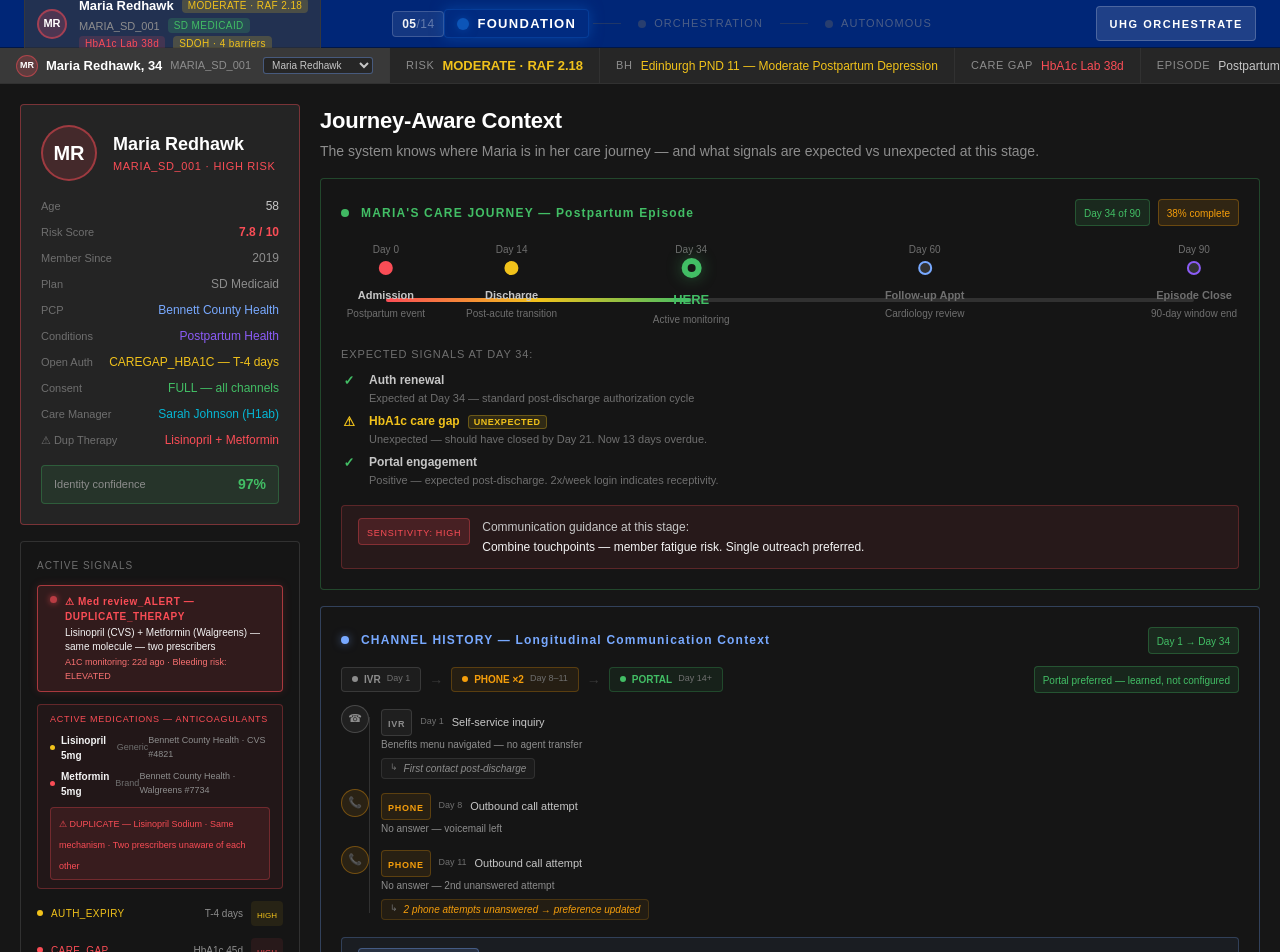
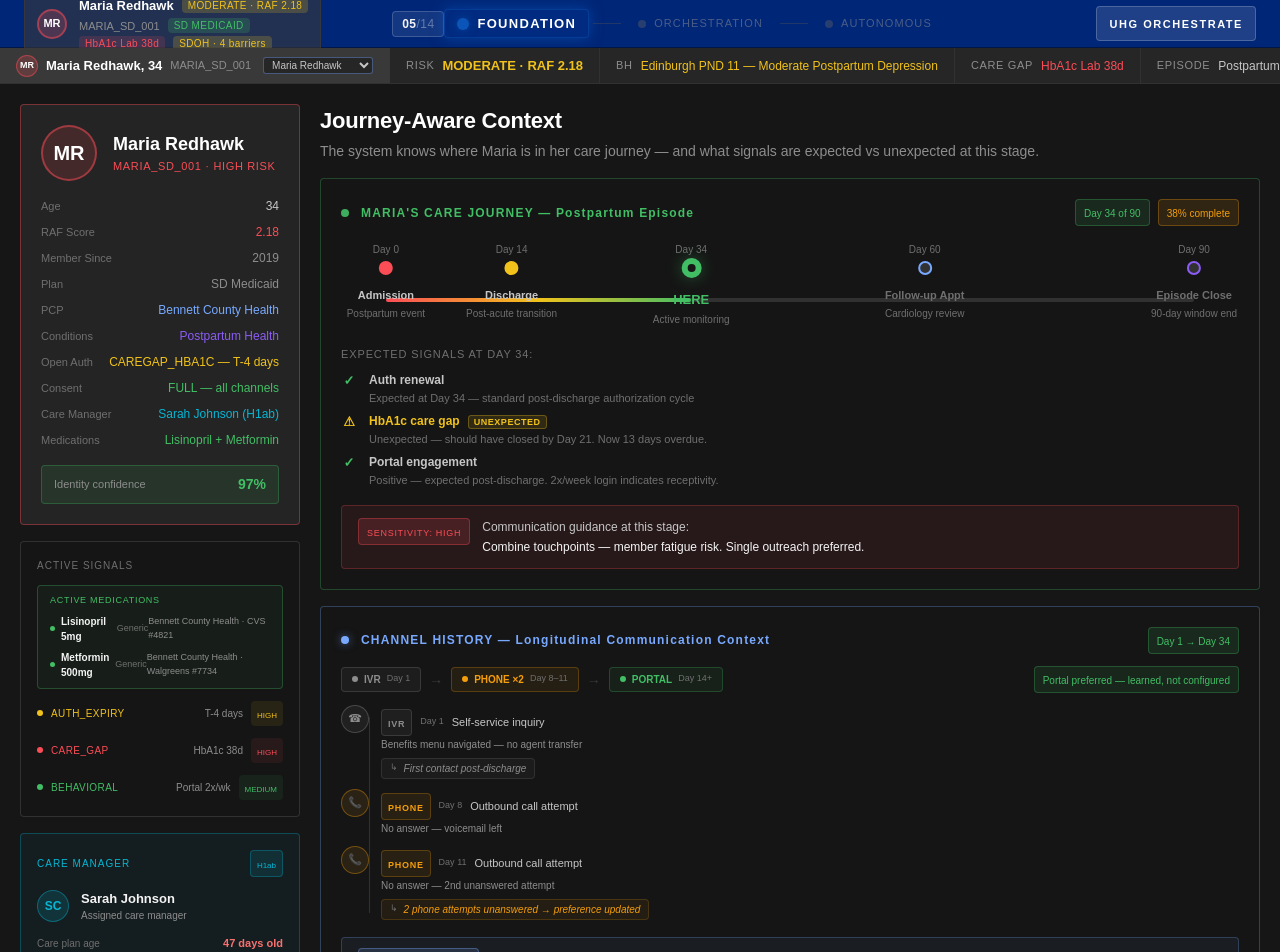
Before and after one commit to rickwill-ibm/RHTP-Code-Base, a Next.js app: page /uhg-orchestrate/consumer-360 in a window 1280 px wide. Shown: the top 952 px of the page. Built offline with nearby package versions, Linux system fonts and the light colour scheme.

Commit message:
Fixed UHG-ORCHESTRATE data inconsistencies for Maria Redhawk - Consumer-360 and Fragmentation screens

```diff
--- a/src/app/uhg-orchestrate/consumer-360/page.tsx
+++ b/src/app/uhg-orchestrate/consumer-360/page.tsx
@@ -70,8 +70,8 @@ interface ProfileAttribute {
 }
 
 const PROFILE_ATTRIBUTES: ProfileAttribute[] = [
-  { id: 'pa-age',    label: 'Age',           value: '58',                    color: '#c6c6c6' },
-  { id: 'pa-risk',   label: 'Risk Score',    value: '7.8 / 10',              color: '#fa4d56' },
+  { id: 'pa-age',    label: 'Age',           value: '34',                    color: '#c6c6c6' },
+  { id: 'pa-risk',   label: 'RAF Score',     value: '2.18',                  color: '#fa4d56' },
   { id: 'pa-member', label: 'Member Since',  value: '2019',                  color: '#8d8d8d' },
   { id: 'pa-plan',   label: 'Plan',          value: 'SD Medicaid',          color: '#8d8d8d' },
   { id: 'pa-pcp',    label: 'PCP',           value: 'Bennett County Health',        color: '#78a9ff' },
@@ -79,7 +79,7 @@ const PROFILE_ATTRIBUTES: ProfileAttribute[] = [
   { id: 'pa-auth',   label: 'Open Auth',     value: 'CAREGAP_HBA1C — T-4 days',   color: '#f1c21b' },
   { id: 'pa-consent',label: 'Consent',       value: 'FULL — all channels',   color: '#42be65' },
   { id: 'pa-cm',     label: 'Care Manager',  value: 'Sarah Johnson (H1ab)',     color: '#06b6d4' },
-  { id: 'pa-dup',    label: '⚠ Dup Therapy', value: 'Lisinopril + Metformin',   color: '#fa4d56' },
+  { id: 'pa-meds',   label: 'Medications',   value: 'Lisinopril + Metformin',   color: '#42be65' },
 ];
 
 // ─── Journey Timeline Component ───────────────────────────────────────────────
@@ -453,7 +453,7 @@ export default function Consumer360Screen() {
       <MariaStatusStrip
         state="known"
         authStatus="AUTH T-4 days"
-        careGapStatus="HbA1c Gap 45d"
+        careGapStatus="HbA1c Gap 38d"
         episodeStatus="Postpartum Health"
         visible
       />
@@ -516,24 +516,12 @@ export default function Consumer360Screen() {
               style={{ background: 'rgba(22,22,22,0.95)', border: '1px solid rgba(57,57,57,0.8)', opacity: 0 }}
             >
               <span className="font-mono uppercase" style={{ fontSize: '10px', color: '#6f6f6f', letterSpacing: '0.1em' }}>ACTIVE SIGNALS</span>
-              {/* Duplicate Therapy Critical Alert */}
-              <div
-                className="rounded px-3 py-2 flex items-start gap-2"
-                style={{ background: 'rgba(250,77,86,0.12)', border: '1.5px solid rgba(250,77,86,0.6)', boxShadow: '0 0 10px rgba(250,77,86,0.15)' }}
-              >
-                <div className="rounded-full flex-shrink-0 mt-0.5" style={{ width: 7, height: 7, background: '#fa4d56', animation: 'authPulse 1s ease-in-out infinite', boxShadow: '0 0 6px #fa4d56' }} />
-                <div className="flex flex-col gap-0.5">
-                  <span className="font-mono font-bold" style={{ fontSize: '10px', color: '#fa4d56', letterSpacing: '0.06em' }}>⚠ Med review_ALERT — DUPLICATE_THERAPY</span>
-                  <span style={{ fontSize: '10px', color: '#f4f4f4', lineHeight: 1.4 }}>Lisinopril (CVS) + Metformin (Walgreens) — same molecule — two prescribers</span>
-                  <span style={{ fontSize: '9px', color: '#f87171' }}>A1C monitoring: 22d ago · Bleeding risk: ELEVATED</span>
-                </div>
-              </div>
-              {/* Medication History — Duplicate Therapy */}
-              <div className="rounded px-3 py-2 flex flex-col gap-1.5" style={{ background: 'rgba(250,77,86,0.06)', border: '1px solid rgba(250,77,86,0.3)' }}>
-                <span className="font-mono" style={{ fontSize: '9px', color: '#fa4d56', letterSpacing: '0.08em' }}>ACTIVE MEDICATIONS — ANTICOAGULANTS</span>
+              {/* Active Medications */}
+              <div className="rounded px-3 py-2 flex flex-col gap-1.5" style={{ background: 'rgba(66,190,101,0.06)', border: '1px solid rgba(66,190,101,0.3)' }}>
+                <span className="font-mono" style={{ fontSize: '9px', color: '#42be65', letterSpacing: '0.08em' }}>ACTIVE MEDICATIONS</span>
                 {[
-                  { name: 'Lisinopril 5mg', type: 'Generic', prescriber: 'Bennett County Health', pharmacy: 'CVS #4821', fill: '2024-11-01', color: '#f1c21b' },
-                  { name: 'Metformin 5mg', type: 'Brand', prescriber: 'Bennett County Health', pharmacy: 'Walgreens #7734', fill: '2024-10-28', color: '#fa4d56' },
+                  { name: 'Lisinopril 5mg', type: 'Generic', prescriber: 'Bennett County Health', pharmacy: 'CVS #4821', fill: '2024-11-01', color: '#42be65' },
+                  { name: 'Metformin 500mg', type: 'Generic', prescriber: 'Bennett County Health', pharmacy: 'Walgreens #7734', fill: '2024-10-28', color: '#42be65' },
                 ].map((med) => (
                   <div key={med.name} className="flex items-center justify-between">
                     <div className="flex items-center gap-1.5">
@@ -546,15 +534,11 @@ export default function Consumer360Screen() {
                     </div>
                   </div>
                 ))}
-                <div className="rounded px-2 py-1 mt-0.5" style={{ background: 'rgba(250,77,86,0.1)', border: '1px solid rgba(250,77,86,0.3)' }}>
-                  <span style={{ fontSize: '9px', color: '#fa4d56' }}>⚠ DUPLICATE — Lisinopril Sodium · Same mechanism · Two prescribers unaware of each other</span>
-                </div>
               </div>
               {[
                 { id: 'as-auth',     label: 'AUTH_EXPIRY',    detail: 'T-4 days',       color: '#f1c21b', severity: 'HIGH' },
-                { id: 'as-gap',      label: 'CARE_GAP',       detail: 'HbA1c 45d',      color: '#fa4d56', severity: 'HIGH' },
+                { id: 'as-gap',      label: 'CARE_GAP',       detail: 'HbA1c 38d',      color: '#fa4d56', severity: 'HIGH' },
                 { id: 'as-behavior', label: 'BEHAVIORAL',     detail: 'Portal 2x/wk',   color: '#42be65', severity: 'MEDIUM' },
-                { id: 'as-mtm',      label: 'Med review_ALERT',      detail: 'Dup therapy',    color: '#fa4d56', severity: 'CRITICAL' },
               ].map((sig) => (
                 <div key={sig.id} className="flex items-center justify-between">
                   <div className="flex items-center gap-2">
@@ -698,7 +682,7 @@ export default function Consumer360Screen() {
                     { label: 'Prior hospitalizations', value: '1 (cardiac, 2022)', color: '#f87171' },
                     { label: 'Plan transitions', value: '0', color: '#8d8d8d' },
                     { label: 'Life events', value: 'New dependent registered June 2024 (Sophia)', color: '#ff7eb6' },
-                    { label: 'Caregiver status', value: 'Registered Nov 2024 (Elena)', color: '#c084fc' },
+                    { label: 'Caregiver status', value: 'Caregiver for mother Elena (66y, 15mi away)', color: '#c084fc' },
                   ].map((item) => (
                     <div key={item.label} className="flex items-start justify-between gap-2">
                       <span style={{ fontSize: '10px', color: '#6f6f6f', flexShrink: 0 }}>{item.label}</span>
@@ -907,7 +891,7 @@ export default function Consumer360Screen() {
                   {[
                     { id: 'MARIA_SD_001', name: 'Maria Redhawk', role: 'Primary member', risk: 'HIGH 7.8', riskColor: '#fa4d56', initials: 'MR' },
                     { id: 'SD CHIP', name: 'Sophia Reyes', role: 'Dependent, age 2', risk: 'MODERATE', riskColor: '#f1c21b', initials: 'SR', note: 'No PCP · 6 gaps' },
-                    { id: 'ELENA_SD_003', name: 'Elena Redhawk', role: 'Caregiver context', risk: 'HIGH (meds)', riskColor: '#fa4d56', initials: 'ER', note: 'Proxy consent: SCOPED' },
+                    { id: 'ELENA_SD_003', name: 'Elena Redhawk', role: 'Mother (lives 15mi away)', risk: 'Medicare', riskColor: '#78a9ff', initials: 'ER', note: 'Maria is caregiver · Separate residence' },
                   ].map((member) => (
                     <div key={member.id} className="flex items-center gap-2.5 rounded px-2.5 py-2" style={{ background: 'rgba(38,38,38,0.6)', border: '1px solid rgba(57,57,57,0.5)' }}>
                       <div className="rounded-full flex items-center justify-center flex-shrink-0" style={{ width: 26, height: 26, background: 'rgba(255,126,182,0.12)', border: '1px solid rgba(255,126,182,0.35)' }}>
--- a/src/app/uhg-orchestrate/fragmentation-split-system-view/page.tsx
+++ b/src/app/uhg-orchestrate/fragmentation-split-system-view/page.tsx
@@ -111,12 +111,12 @@ const ROLES = [
   {
     id: 'caregiver',
     label: 'CAREGIVER',
-    subtitle: 'Elena Redhawk, 71',
+    subtitle: 'Elena Redhawk, 66',
     color: '#f59e0b',
     bg: 'rgba(245,158,11,0.07)',
     border: 'rgba(245,158,11,0.30)',
-    items: ['Heart + Diabetes (A1C 8.1%)', 'Metformin + Lisinopril', 'Proxy consent PENDING'],
-    livesIn: 'Nowhere — no system aware',
+    items: ['Maria is caregiver', 'Medicare beneficiary', 'Lives 15 miles from Maria'],
+    livesIn: 'Medicare · Separate residence (15mi from Maria)',
   },
   {
     id: 'parent',
```
Also changed, not shown: 1 other file (tests, documents, lock files or other folders).
